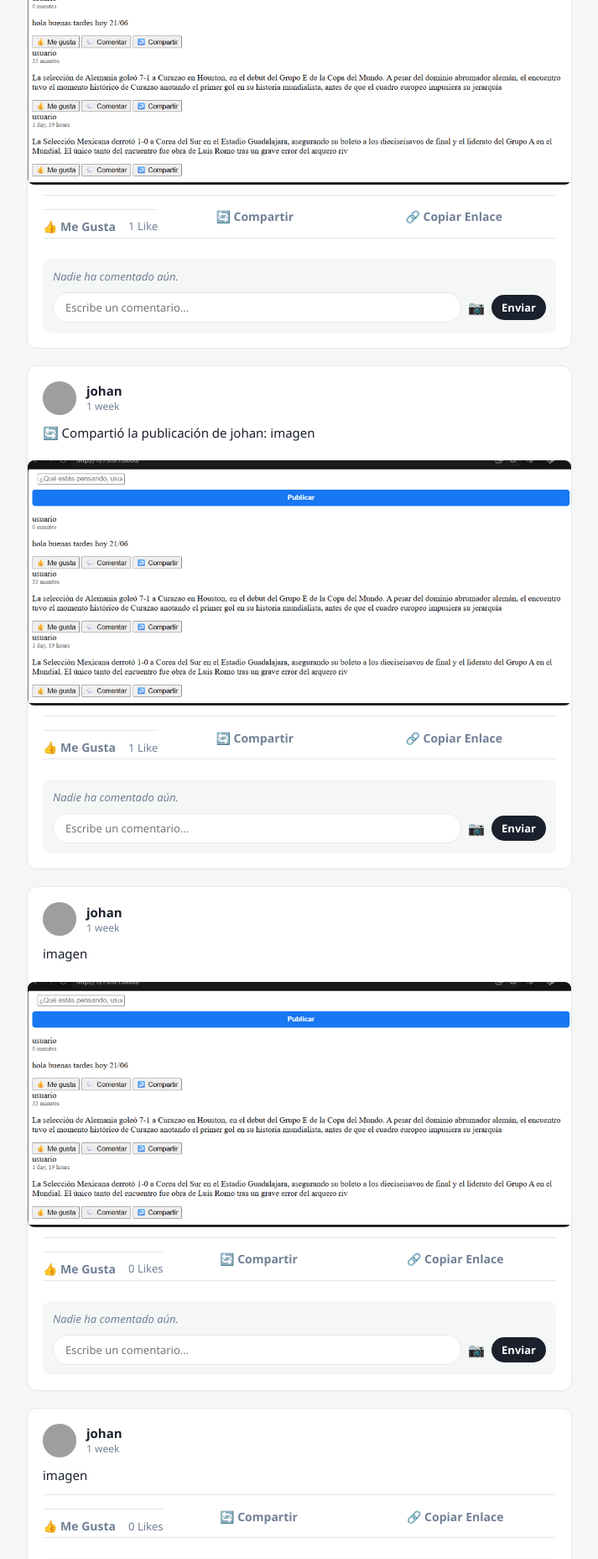
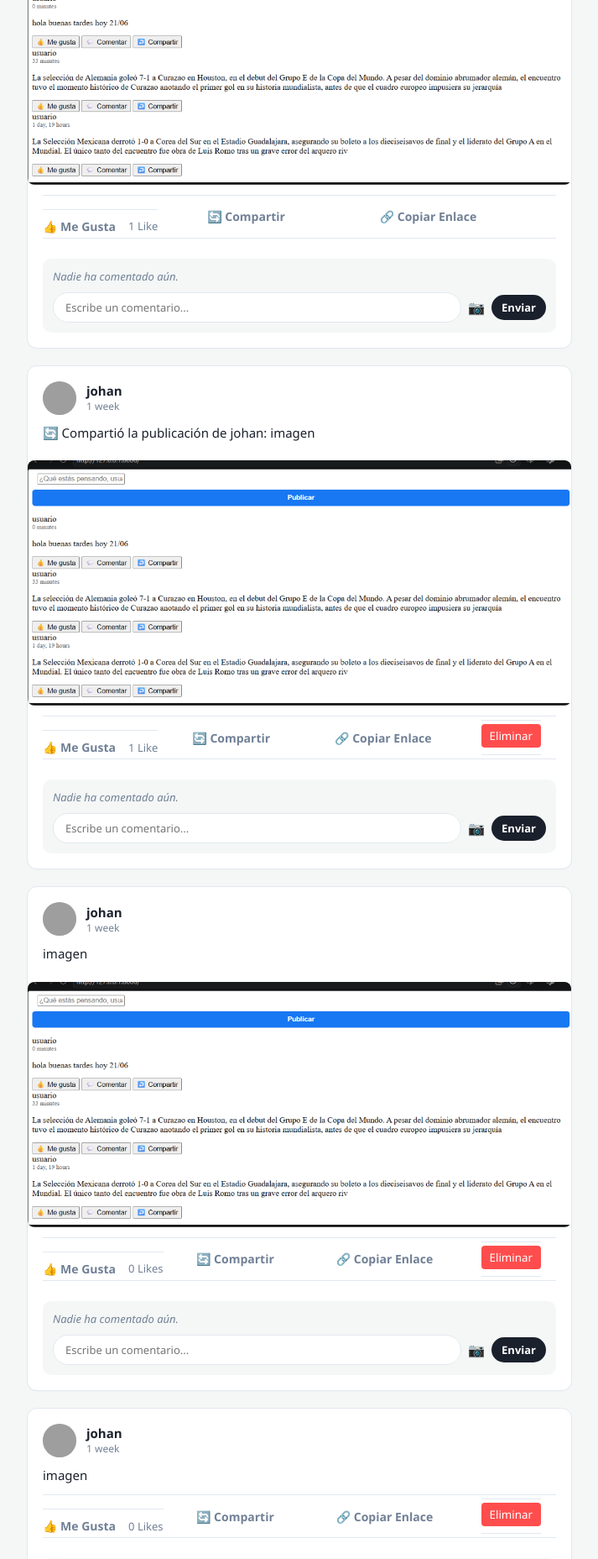
Before and after one commit to johanalcala2016-code/Facebook, a Django app: page / in a window 1280 px wide. Shown: the part 695-2551 px from the top of the page at 84% size, without its empty margins (283-996 px from the left). Run offline with Django 5.2, Linux system fonts and the light colour scheme; a user stored in the database is signed in; data comes from the database, SQL or seed files in the repository; both versions use the stored data as it was after the commit; grey boxes are pictures that could not be loaded.

Commit message:
Boton de eliminar publicaciones

```diff
--- a/app1/urls.py
+++ b/app1/urls.py
@@ -14,4 +14,5 @@ urlpatterns = [
     path('logout/', auth_views.LogoutView.as_view(next_page='login'), name='logout'),
     path('post/compartir/<int:post_id>/', views.compartir_post, name='compartir_post'),
     path('post/<int:post_id>/like/', views.dar_like_post, name='dar_like_post'),
+    path('post/eliminar/<int:post_id>/', views.eliminar_post, name='eliminar_post'),
 ]
--- a/app1/views.py
+++ b/app1/views.py
@@ -1,6 +1,7 @@
 from django.shortcuts import render, redirect, get_object_or_404
 from django.contrib.auth.decorators import login_required
 from django.contrib.auth.models import User
+from django.contrib import messages
 from django.db.models import Q
 from django.utils import timezone
 from datetime import timedelta
--- a/templates/feed.html
+++ b/templates/feed.html
@@ -252,6 +252,16 @@
                 <button class="btn-action" style="flex-grow: 1;" onclick="copiarEnlace('{{ request.meta.HTTP_HOST }}/post/{{ post.id }}', this)">
                     🔗 Copiar Enlace
                 </button>
+                <div class="post-actions">
+                    {% if post.usuario == request.user %}
+                        <form action="{% url 'eliminar_post' post.id %}" method="POST" style="margin: 0;" onsubmit="return confirm('¿Estás seguro de que deseas eliminar de forma permanente esta publicación?');">
+                            {% csrf_token %}
+                            <button type="submit" class="btn-eliminar" style="background-color: #ff4d4d; color: white; border: none; padding: 5px 10px; cursor: pointer; border-radius: 4px;">
+                                Eliminar
+                            </button>
+                        </form>
+                    {% endif %}
+                </div>
             </div>
 
             <div class="comments-section">
```
Also changed, not shown: db.sqlite3.
